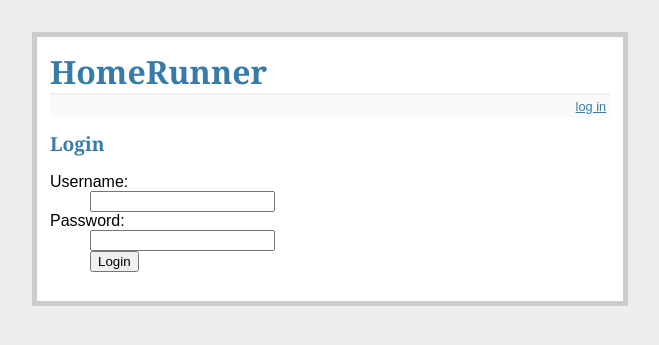
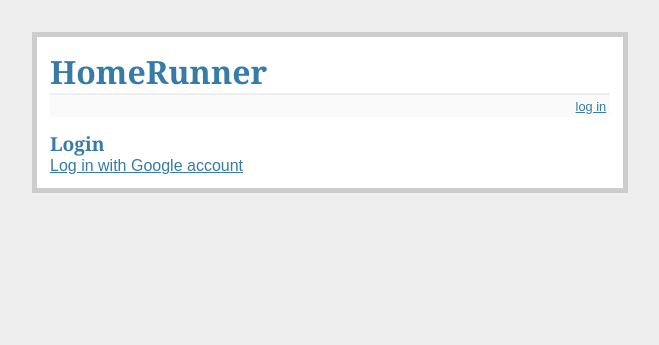
Before and after one commit to micahstrube/homerunner, a Flask app: page /login in a window 1280 px wide. Shown: the top 345 px of the page, without its empty margins (310-969 px from the left). Run offline with Flask 2, Linux system fonts and the light colour scheme.

Commit message:
Updated some auth flows. Login and logout pages now actually work.

```diff
--- a/homerunner/templates/layout.html
+++ b/homerunner/templates/layout.html
@@ -7,7 +7,7 @@
 
     <div class=metanav>
     {% if not session.logged_in %}
-        <a href="{{ url_for('login') }}">log in</a>
+        <a href="{{ url_for('auth') }}">log in</a>
     {% else %}
         <a href="{{ url_for('show_dashboard') }}">home</a>&nbsp;
         <a href="">manage my team</a>&nbsp;
--- a/homerunner/templates/login.html
+++ b/homerunner/templates/login.html
@@ -4,14 +4,6 @@
 
 {% if error %}<p class="error"><strong>Error:</strong> {{ error }}{% endif %}
 
-<form action="{{ url_for('login') }}" method="post">
-    <dl>
-        <dt>Username:
-        <dd><input type="text" name="username">
-        <dt>Password:
-        <dd><input type="password" name="password">
-        <dd><input type="submit" value="Login">
-    </dl>
-</form>
+<a href="{{ url_for('auth') }}">Log in with Google account</a>
 
 {% endblock %}
--- a/homerunner/views.py
+++ b/homerunner/views.py
@@ -46,9 +46,9 @@ def show_dashboard():
 @app.route('/teams')
 def show_teams():
     """Show menu of teams and players on teams"""
-    if 'credentials' not in flask.session:
-        return flask.redirect('auth')
-    flask.session['logged_in'] = True
+    #if 'credentials' not in flask.session:
+    #    return flask.redirect('auth')
+    #flask.session['logged_in'] = True
     # Refresh credentials from the session.
     credentials = google.oauth2.credentials.Credentials(
         **flask.session['credentials'])
@@ -128,7 +128,8 @@ def oauth2callback():
     flask.session.update(google_id=google_id,
                          email=email,
                          name=name,
-                         picture_url=picture_url)
+                         picture_url=picture_url,
+                         logged_in=True)
     # If user does not exist in our database, add them
     if not user_exists(google_id):
         # TODO: Future code to redirect to signup page?
@@ -187,9 +188,10 @@ def login():
 @app.route('/logout')
 def logout():
     """Logout, redirect to dashboard"""
-    app.session.pop('logged_in', None)
+    flask.session.pop('logged_in', None)
+    flask.session.pop('credentials', None)
     flask.flash('You have logged out')
-    return flask.redirect(flask.url_for('show_dashboard'))
+    return flask.redirect(flask.url_for('login'))
 
 
 @app.route('/add_team', methods=['POST'])
```
Also changed, not shown: homerunner/templates/dashboard.html (+4 -3 lines).
